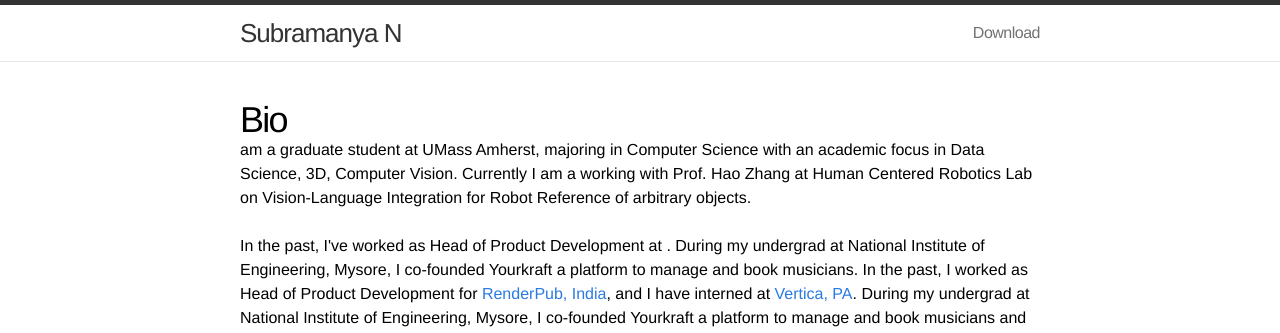
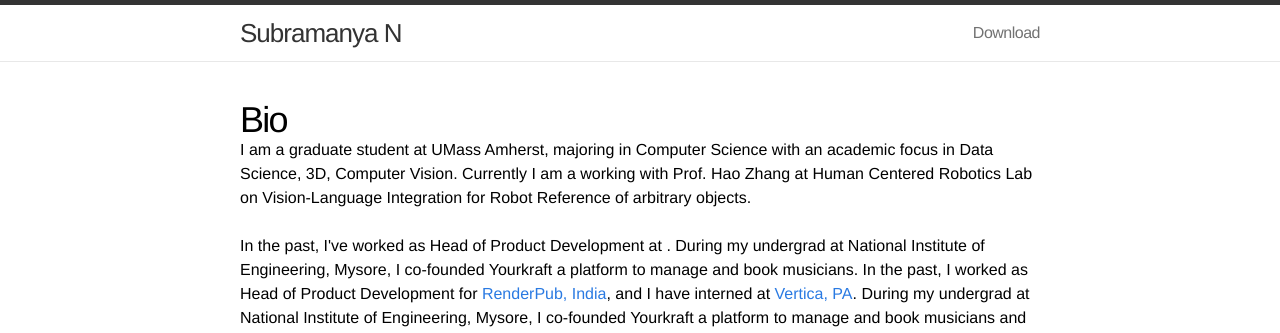
Before and after one commit to subramanya1997/subramanya.github.io, a Jekyll site: the page built from index.html, in a window 1280 px wide. Shown: the top 333 px of the page. Built offline with Jekyll 4.4.1, drawn with Linux system fonts in a browser that asks for light colours.

```diff
--- a/_data/about.yaml
+++ b/_data/about.yaml
@@ -6,8 +6,8 @@ github_username:  subramanya1997
 linkedin_username: nsubramanya
 
 #Bio
-bio: " am a graduate student at UMass Amherst, majoring in Computer Science with an academic focus in Data Science, 3D, Computer Vision. Currently I am a working with Prof.
-      Hao Zhang at Human Centered Robotics Lab on Vision-Language Integration for Robot Reference of arbitrary objects. "
+bio: I am a graduate student at UMass Amherst, majoring in Computer Science with an academic focus in Data Science, 3D, Computer Vision. Currently I am a working with Prof.
+      Hao Zhang at Human Centered Robotics Lab on Vision-Language Integration for Robot Reference of arbitrary objects.
 history: In the past, I've worked as Head of Product Development at . During my undergrad at National Institute of Engineering, Mysore,
       I co-founded Yourkraft a platform to manage and book musicians.
       In the past, I worked as Head of Product Development for <a href='https://www.renderpub.com'>RenderPub, India</a>, and I have interned at
```
